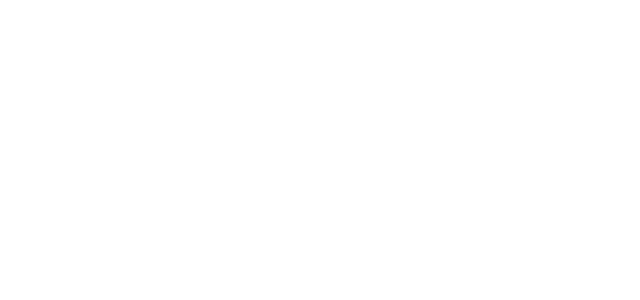
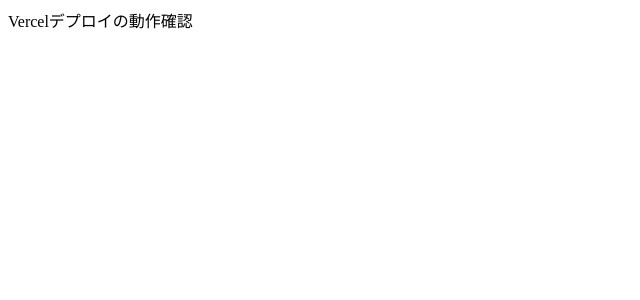
Before and after one commit to MurakamiMasaya/MeetingHub, a Next.js app: page / in a window 1280 px wide. Shown: the top 300 px of the page, without its empty margins (0-640 px from the left). Built offline with nearby package versions, Linux system fonts and the light colour scheme.

Commit message:
vercelの動作確認

```diff
--- a/src/pages/index.tsx
+++ b/src/pages/index.tsx
@@ -3,7 +3,7 @@
 const Home: NextPage = () => {
   return (
     <>
-      <div />
+      <div>Vercelデプロイの動作確認</div>
     </>
   )
 }
```
